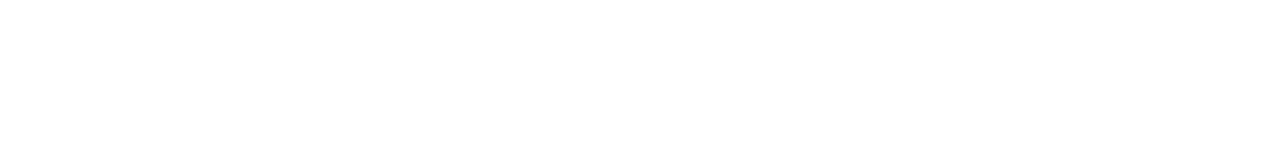
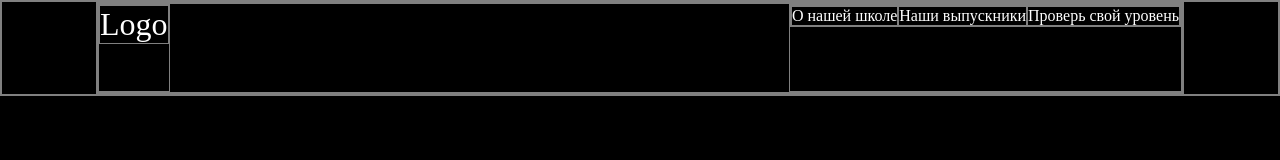
Before and after one commit to Barelnikovs/Poker-PRO-affiliate, a plain HTML site: page index.html in a window 1280 px wide. Drawn offline with nearby package versions, Linux system fonts and the light colour scheme; files that its build step writes are made by us from their sources.

Commit message:
start working

```diff
--- a/index.html
+++ b/index.html
@@ -4,9 +4,23 @@
     <meta charset="UTF-8">
     <meta name="viewport" content="width=device-width, initial-scale=1.0">
     <title>Poker Pro affiliate</title>
-    <link rel="stylesheet" href="style.css">
+    <link rel="stylesheet" href="./css/style.css">
 </head>
 <body>
+    <div class="conteiner">
+        <header class="header">
+            <div class="header_logo">
+                <p>Logo</p>
+            </div>
+            <div class="header_nav">
+                <ul>
+                    <li>О нашей школе</li>
+                    <li>Наши выпускники</li>
+                    <li>Проверь свой уровень</li>
+                </ul>
+            </div>
+        </header>
+    </div>
 
 </body>
 </html>
--- a/sass/style.scss
+++ b/sass/style.scss
@@ -1,3 +1,32 @@
 * {
     box-sizing: border-box;
+    color: white;
+    border: 1px solid grey;
+    margin: 0;
+    padding: 0;
 }
+
+body {
+    background-color: #000;
+
+    .conteiner {
+        width: 85vw;
+        margin: 0 auto;
+
+        .header {
+            height: 7vw;
+            display: flex;
+            justify-content: space-between;
+
+            .header_logo p {
+                font-size: 2.5vw;
+            }
+
+            .header_nav ul {
+                display: flex;
+                flex-direction: row;
+                list-style-type: none;
+            }
+        }
+    }
+}
```
Also changed, not shown: css/style.css, 2 other files.
